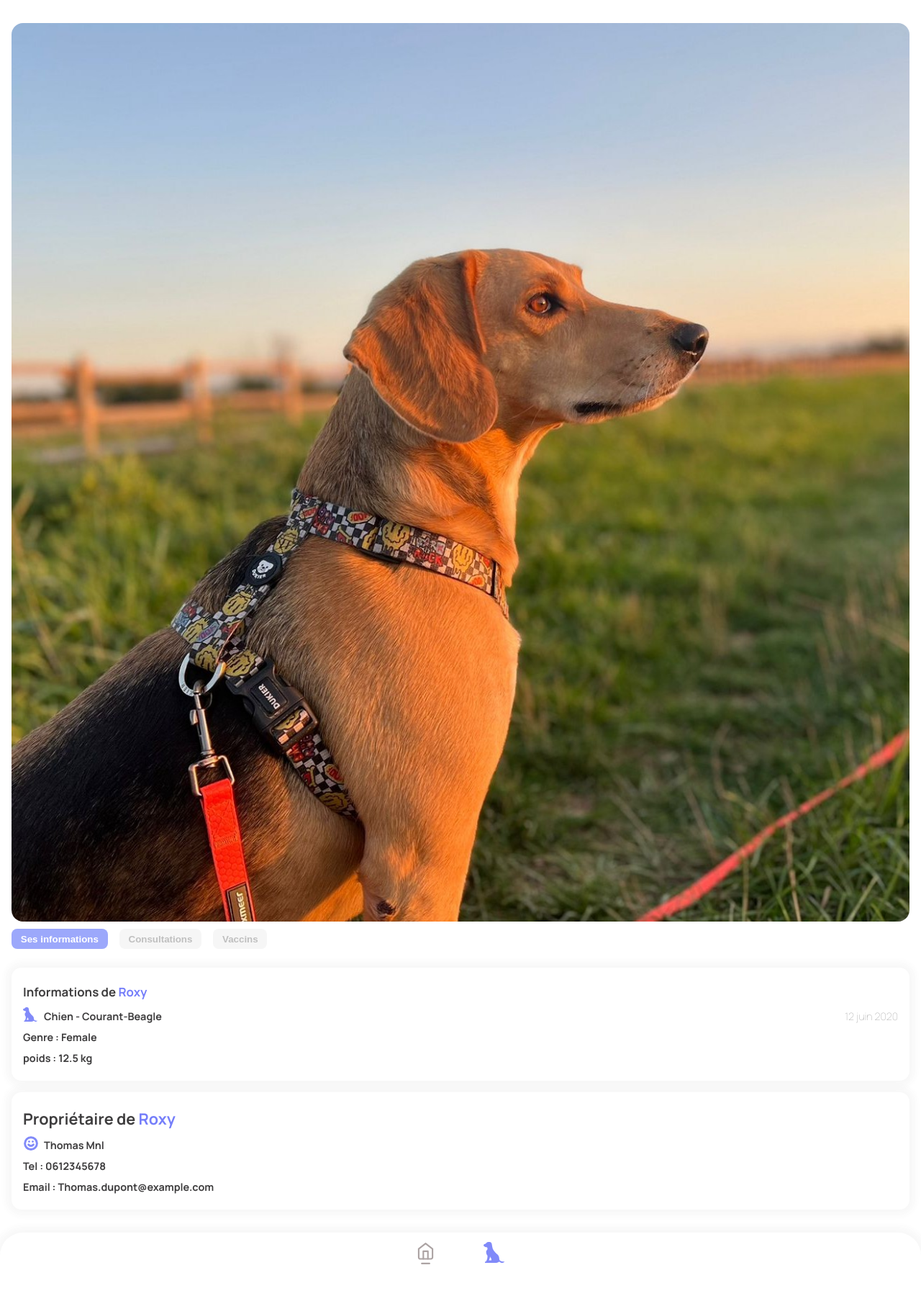
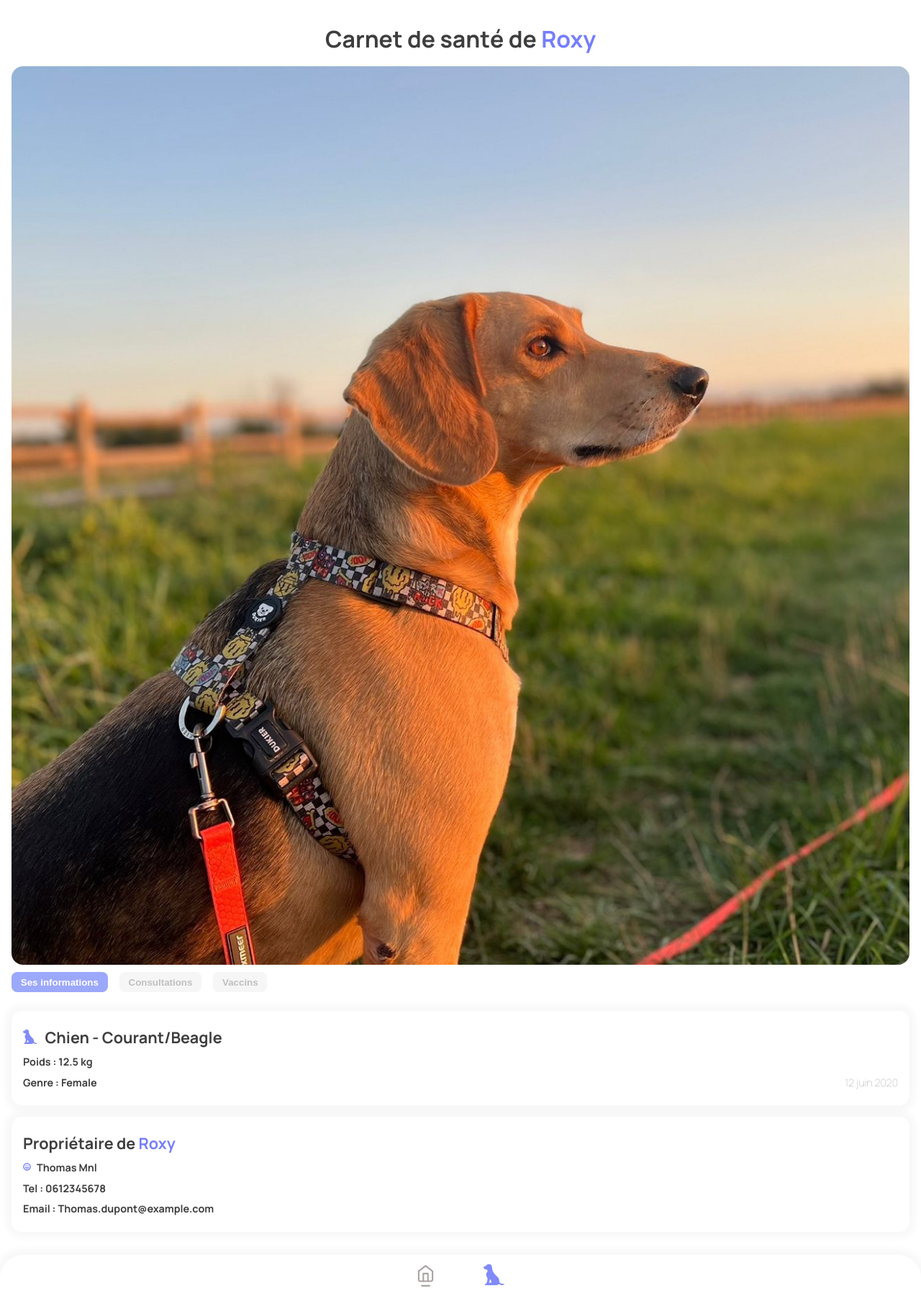
Before and after one commit to 2025-10-CDA-ECO-P6/Victoria-Patte-CieBack, a Next.js app: page /animals/1 in a window 1280 px wide. Shown: the whole page at 72% size. Before the commit the page ends 1776 px from the top, so only its background shows below. Built offline with nearby package versions, Linux system fonts and the light colour scheme.

Commit message:
design/ detail animals information

```diff
--- a/src/app/animals/[id]/page.jsx
+++ b/src/app/animals/[id]/page.jsx
@@ -16,6 +16,7 @@ export default async function AnimalDetails({ params }) {
 
   return (
 <main className={styles.animalDetails} style={{ position: "relative" }}>
+ <h1>Carnet de santé de <strong>{animal.name}</strong></h1>
   <div style={{ position: "relative", width: "100%", aspectRatio: "1 / 1" }}>
     <Image
       src={animal.picture}
--- a/src/app/animals/[id]/page.module.css
+++ b/src/app/animals/[id]/page.module.css
@@ -1,7 +1,7 @@
-/* .animalDetails .imageAnimal {
-        width: 100%;
-        object-fit: cover;
-        object-position: 50% 25%;;
-        border-radius: 16px;
-
-} */
+.animalDetails h1 {
+        padding: 0rem 2rem 1rem 2rem;
+        text-align: center;
+        & strong {
+                color: var(--color-primary)
+        }
+}
--- a/src/components/animalTabs/AnimalTabs.jsx
+++ b/src/components/animalTabs/AnimalTabs.jsx
@@ -14,16 +14,16 @@ export default function AnimalTabs({ animal, visits, vaccins}) {
       content: (
         <>
           <section className={styles.informationContent}>
-            <h1>Informations de <strong>{animal.name}</strong></h1>
-            <div>
-            <img src="/icons/dog-p.svg" alt="icone de chien" />
-            <p>{animal.species} - {animal.breed}</p>
-            <p className={styles.date}>{formatDate(animal.date_of_birth)}</p>
+            <div className={styles.header}>
+              <img src="/icons/dog-p.svg" alt="Icône de l'animal" />
+              <h2>{animal.species} - {animal.breed}</h2>
             </div>
-            <p>Genre : {animal.gender} </p>
-            <p>poids : {animal.weight} kg</p>
-
-         </section>
+            <p>Poids : {animal.weight} kg</p>
+            <div className={styles.infoRow}>
+              <p>Genre : {animal.gender}</p>
+              <p className={styles.date}>{formatDate(animal.date_of_birth)}</p>
+            </div>
+          </section>
          <section className={styles.ownerSection}>
              <h2> Propriétaire de <strong>{animal.name}</strong></h2>
             <div>
--- a/src/components/animalTabs/AnimalTabs.module.css
+++ b/src/components/animalTabs/AnimalTabs.module.css
@@ -19,24 +19,30 @@
   gap: 0.6rem;
   font-weight: bolder;
   font-size: 0.9rem;
-    & div {
-        display: flex;
-        align-items: flex-end;
 }
 
-    & strong {
+.informationContent .header, .ownerSection div {
+  display: flex;
+  align-items: center;
+  gap: 0.5rem;
+}
+
+.ownerSection h2 strong {
     color : var(--color-primary);
 }
 
-    & img {
+.informationContent .header img {
   width: 1.4rem;
   height: 1.4rem;
-        margin-right: 0.41rem;
-    }
 }
 
-.date {
+.informationContent .infoRow {
+  display: flex;
+  justify-content: space-between; /* genre à gauche, date à droite */
+  align-items: center;
+}
+
+.informationContent .date {
   color: var(--color-grey);
   font-weight: 200;
-    margin-left: auto;
 }
--- a/src/data/data.json
+++ b/src/data/data.json
@@ -4,7 +4,7 @@
       "id": 1,
       "name": "Roxy",
       "species": "Chien",
-      "breed": "Courant-Beagle",
+      "breed": "Courant/Beagle",
       "date_of_birth": "2020-06-12",
       "gender": "Female",
       "weight": 12.5,
```
Lines whose indentation alone changed are shown as unchanged.
